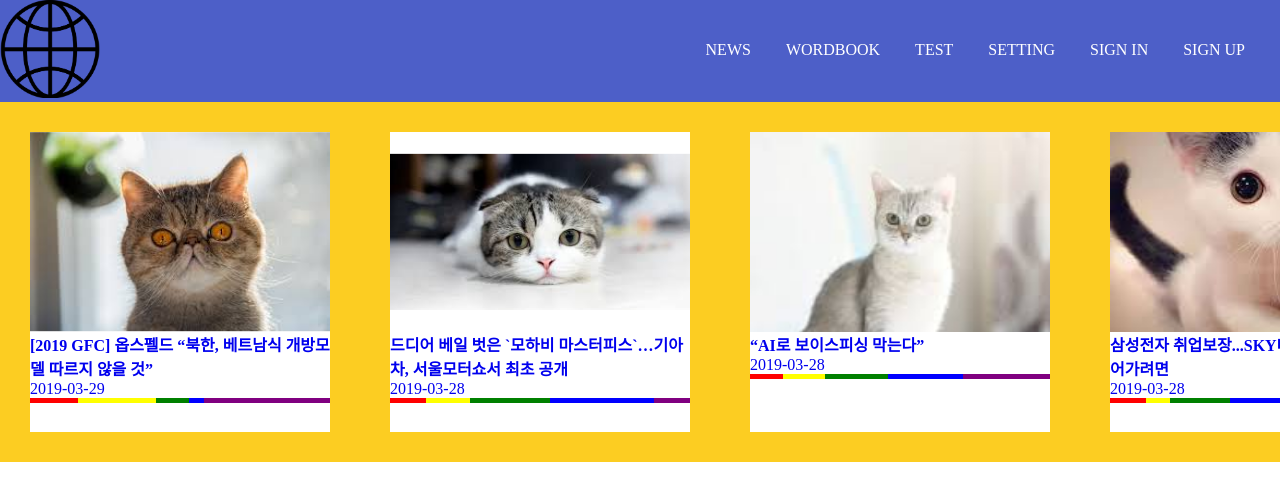
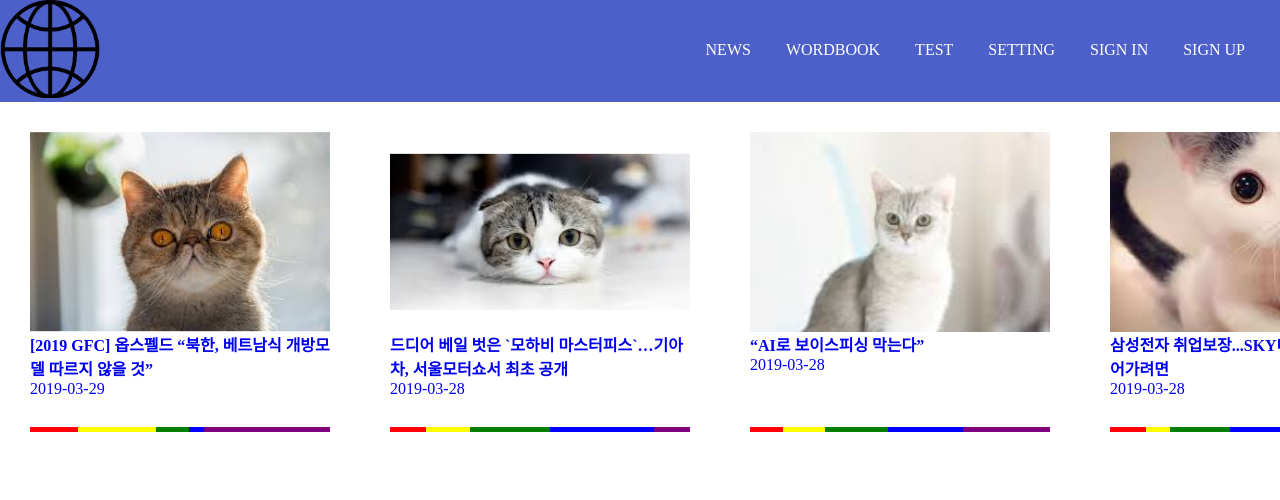
Before and after one commit to jch1223/client-word-news, a React (Create React App) app: page / in a window 1280 px wide. Shown: the top 500 px of the page. Built offline with nearby package versions, Linux system fonts and the light colour scheme.

Commit message:
set position of ngram bar in news list

```diff
--- a/src/App.css
+++ b/src/App.css
@@ -26,6 +26,7 @@ body {
 }
 .nav-ul {
   display: inline-block;
+  grid-template-columns: repeat(4, 1fr);
   position: absolute;
   right: 0;
   list-style: none;
@@ -37,7 +38,6 @@ body {
 
 .nav-item {
   display: inline-block;
-  position: relative;
   line-height: 100%;
   vertical-align: middle;
   text-align: center;
@@ -70,9 +70,10 @@ body {
 
 .news-item {
   display: inline-block;
+  position: relative;
   width: 300px;
   height: 300px;
-  margin: 30px;
+  padding: 30px;
   background-color: var(--main-bg-color);
 }
 .news-item-thumbnail-container {
@@ -92,6 +93,9 @@ body {
 .ngram-bar {
   display: flex;
   height: 5px;
+  position: absolute;
+  bottom: 30px;
+  width: 300px;
 }
 .news-item-title {
   font-weight: bold;
```
